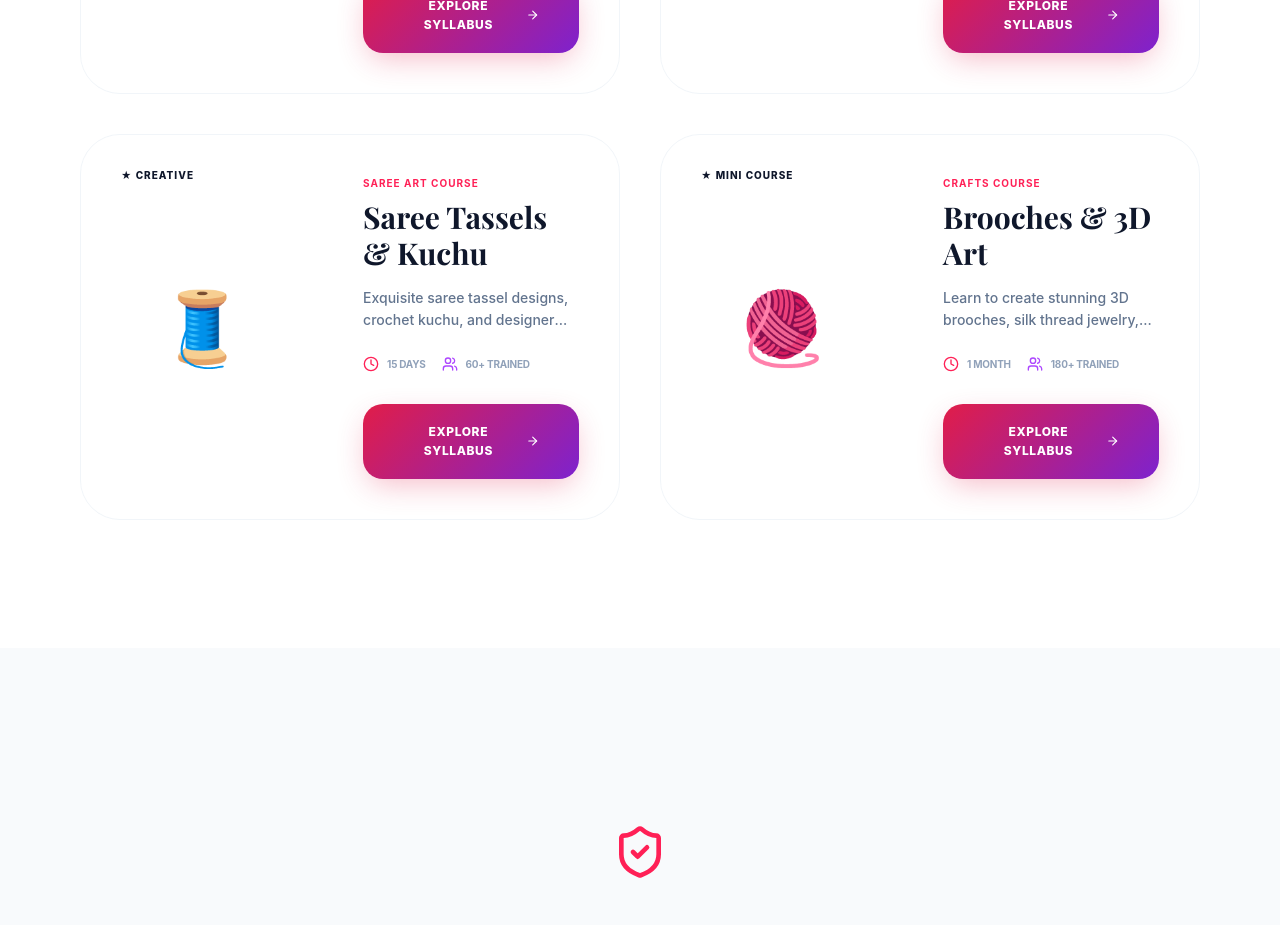
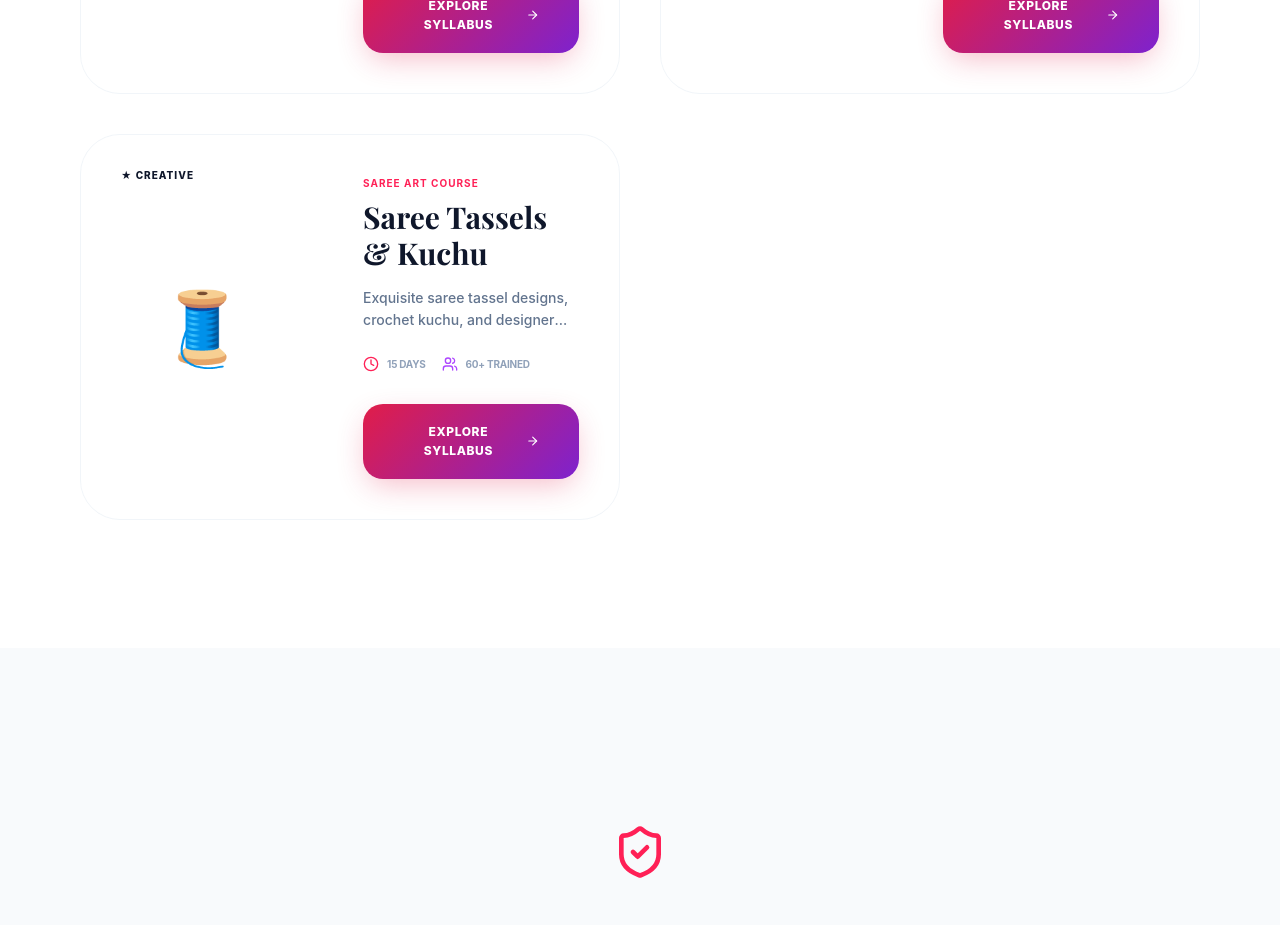
Before and after one commit to janadeveloper26/art, a React (Vite) app: page /courses in a window 1280 px wide. Shown: the part 1840-2765 px from the top of the page. Built offline with nearby package versions, Linux system fonts and the light colour scheme; a web font is replaced by a local one.

Commit message:
Update Courses.jsx

```diff
--- a/src/pages/Courses.jsx
+++ b/src/pages/Courses.jsx
@@ -94,18 +94,6 @@ const coursesData = [
     rating: 4.7,
     description: 'Exquisite saree tassel designs, crochet kuchu, and designer bead work to enhance the beauty of any saree.',
     badge: '★ Creative'
-  },
-  {
-    id: 'crafts',
-    category: 'Crafts',
-    emoji: '🧶',
-    title: 'Brooches & 3D Art',
-    subtitle: 'Handmade Jewelry',
-    duration: '1 Month',
-    students: '180+',
-    rating: 4.7,
-    description: 'Learn to create stunning 3D brooches, silk thread jewelry, and handmade decorative items for festive occasions.',
-    badge: '★ Mini Course'
   }
 ]
 
```
